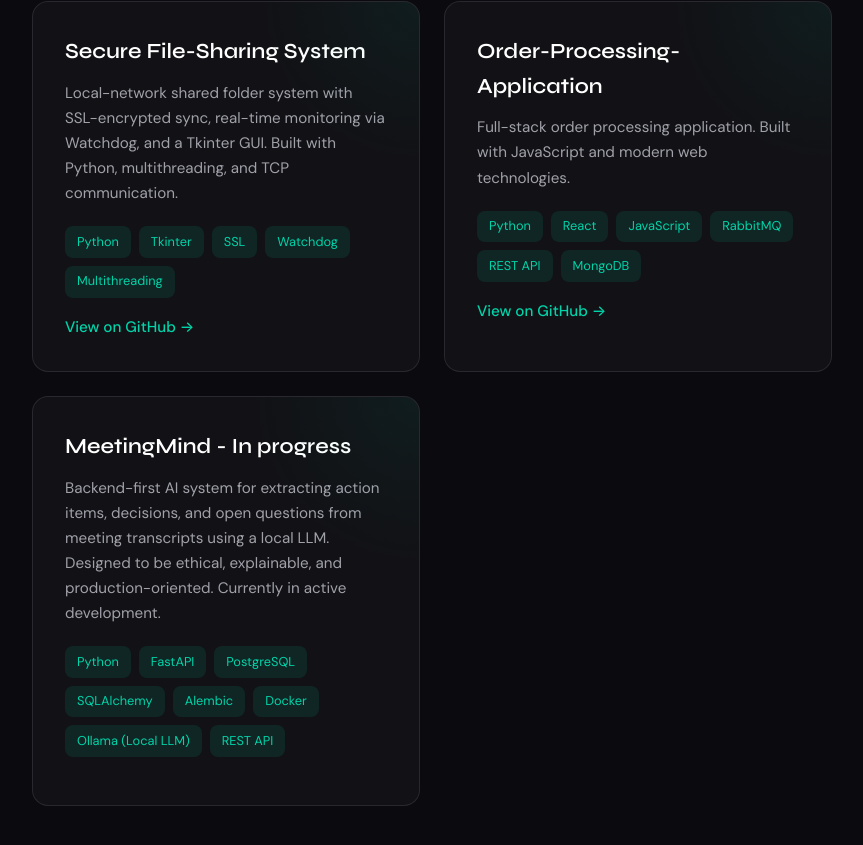
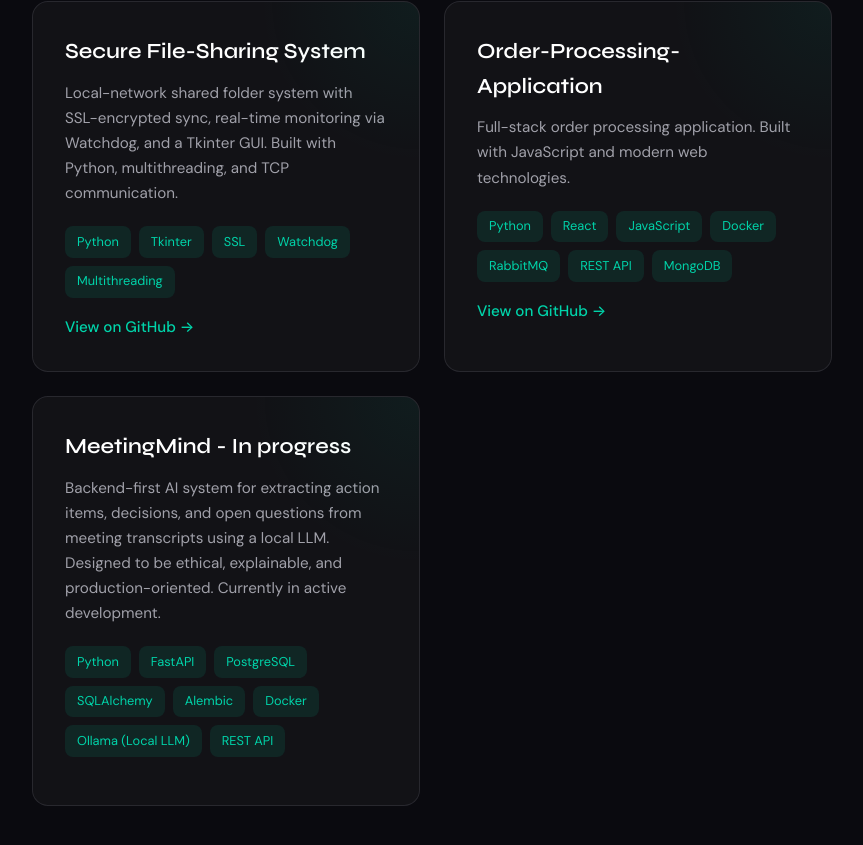
Before and after one commit to barel26497/portfolio, a React (Vite) app: page / in a window 1280 px wide. Shown: the part 2958-3803 px from the top of the page, without its empty margins (208-1071 px from the left). Built offline with nearby package versions, Linux system fonts and the light colour scheme.

Commit message:
Update Projects.jsx

```diff
--- a/src/components/Projects.jsx
+++ b/src/components/Projects.jsx
@@ -11,7 +11,7 @@ const projects = [
   {
     title: 'Order-Processing-Application',
     desc: 'Full-stack order processing application. Built with JavaScript and modern web technologies.',
-    tech: ['Python','React', 'JavaScript', 'RabbitMQ', 'REST API', 'MongoDB'],
+    tech: ['Python','React', 'JavaScript', 'Docker', 'RabbitMQ', 'REST API', 'MongoDB'],
     link: 'https://github.com/barel26497/Order-Processing-Application',
   },
   {
```
